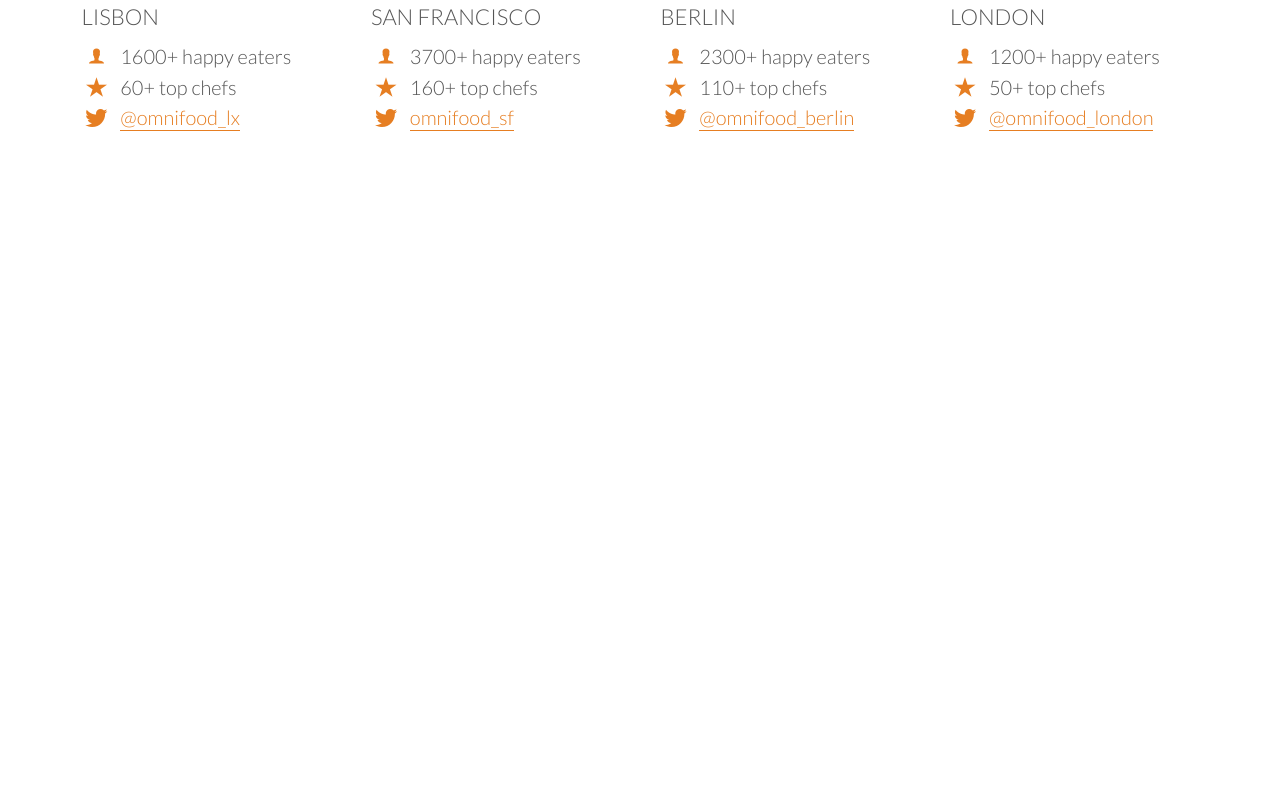
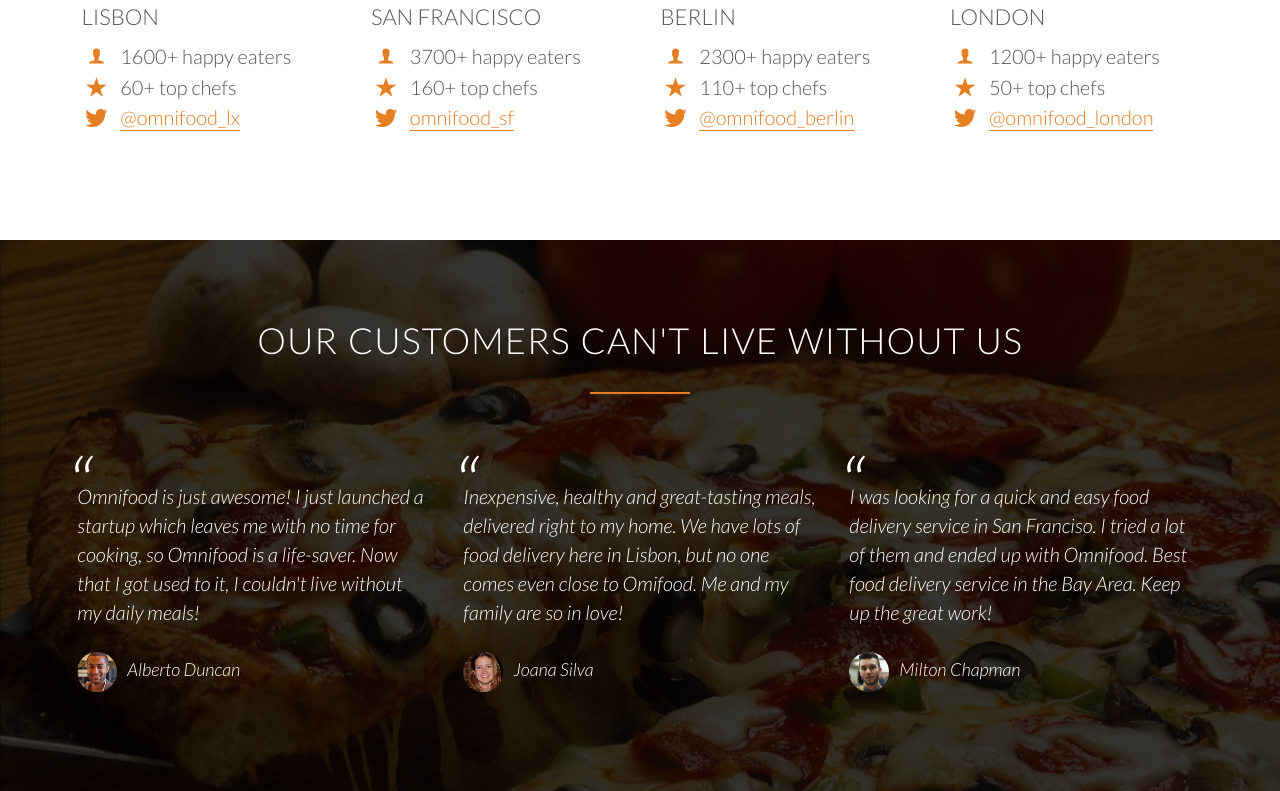
Before and after one commit to miko-engr/omnifood, a PHP site: page / in a window 1280 px wide. Shown: the part 3154-3945 px from the top of the page. Before the commit the page ends 3285 px from the top, so only its background shows below. Run offline with PHP 8.4, Linux system fonts and the light colour scheme; some web fonts are replaced.

Commit message:
complete testimonials section. Completed L51.

```diff
--- a/index.html
+++ b/index.html
@@ -205,5 +205,33 @@
             </div>
         </div>
     </section>
+    <section class="section-testimonials">
+        <div class="row">
+            <h2>Our customers can't live without us</h2>
+        </div>
+        <div class="row">
+            <div class="col span-1-of-3">
+                <blockquote>
+                    Omnifood is just awesome! I just launched a startup which leaves me with no time for cooking, so Omnifood is a life-saver. Now that I got used to it, I couldn't live without my daily meals!
+                    <cite><img src="resources/img/customer-1.jpg">Alberto Duncan</cite>
+                </blockquote>
+            </div>
+            <div class="col span-1-of-3">
+                <blockquote>
+                    Inexpensive, healthy and great-tasting meals, delivered right to my home. We have lots of food delivery here in Lisbon, but no one comes even close to Omifood. Me and my family are so in love!
+                    <cite><img src="resources/img/customer-2.jpg">Joana Silva</cite>
+                </blockquote>
+            </div>
+            <div class="col span-1-of-3">
+                <blockquote>
+                    I was looking for a quick and easy food delivery service in San Franciso. I tried a lot of them and ended up with Omnifood. Best food delivery service in the Bay Area. Keep up the great work!
+                    <cite><img src="resources/img/customer-3.jpg">Milton Chapman</cite>
+                </blockquote>
+            </div>
+        </div>
+    </section>
     </body>
 </html>
+
+<!--
+-->
--- a/resources/css/style.css
+++ b/resources/css/style.css
@@ -185,6 +185,7 @@
 
 header {
     background-image: linear-gradient(rgba(0, 0, 0, 0.7), rgba(0, 0, 0, 0.7)), url("img/hero.jpg");
+    background-attachment: fixed;
     background-size: cover;
     background-position: center;
     height: 100vh;
@@ -334,3 +335,43 @@
 .city-feature {
     margin-bottom: 5px;
 }
+
+/* ---------------------------- */
+/* Testimonials */
+/* ---------------------------- */
+.section-testimonials {
+    background-image: linear-gradient(rgba(0,0,0,0.8), rgba(0,0,0,0.8)) ,url("../img/back-customers.jpg");
+    background-size: cover;
+    background-attachment: fixed;
+    color: white;
+}
+
+blockquote {
+    padding: 2%;
+    font-style: italic;
+    line-height: 145%;
+    position: relative;
+    margin-top: 40px;
+}
+
+blockquote:before {
+    content: "\201C";
+    display: block;
+    font-size: 400%;
+    position: absolute;
+    top: -5px;
+    left: -3px;
+}
+
+cite {
+    font-size: 90%;
+    margin-top: 25px;
+    display: block;
+}
+
+cite img {
+    height: 40px;
+    border-radius: 50%;
+    margin-right: 10px;
+    vertical-align: middle;
+}
```
